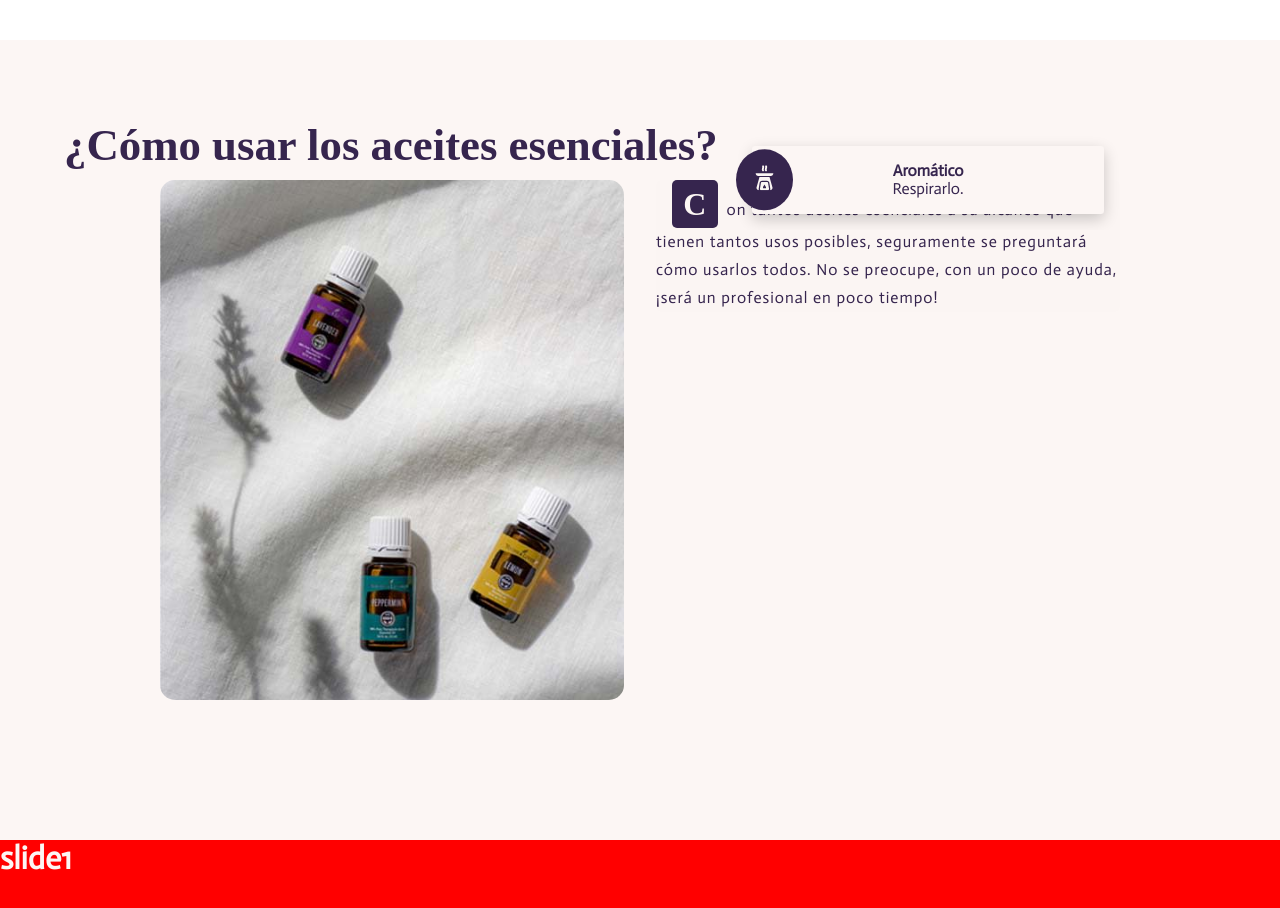
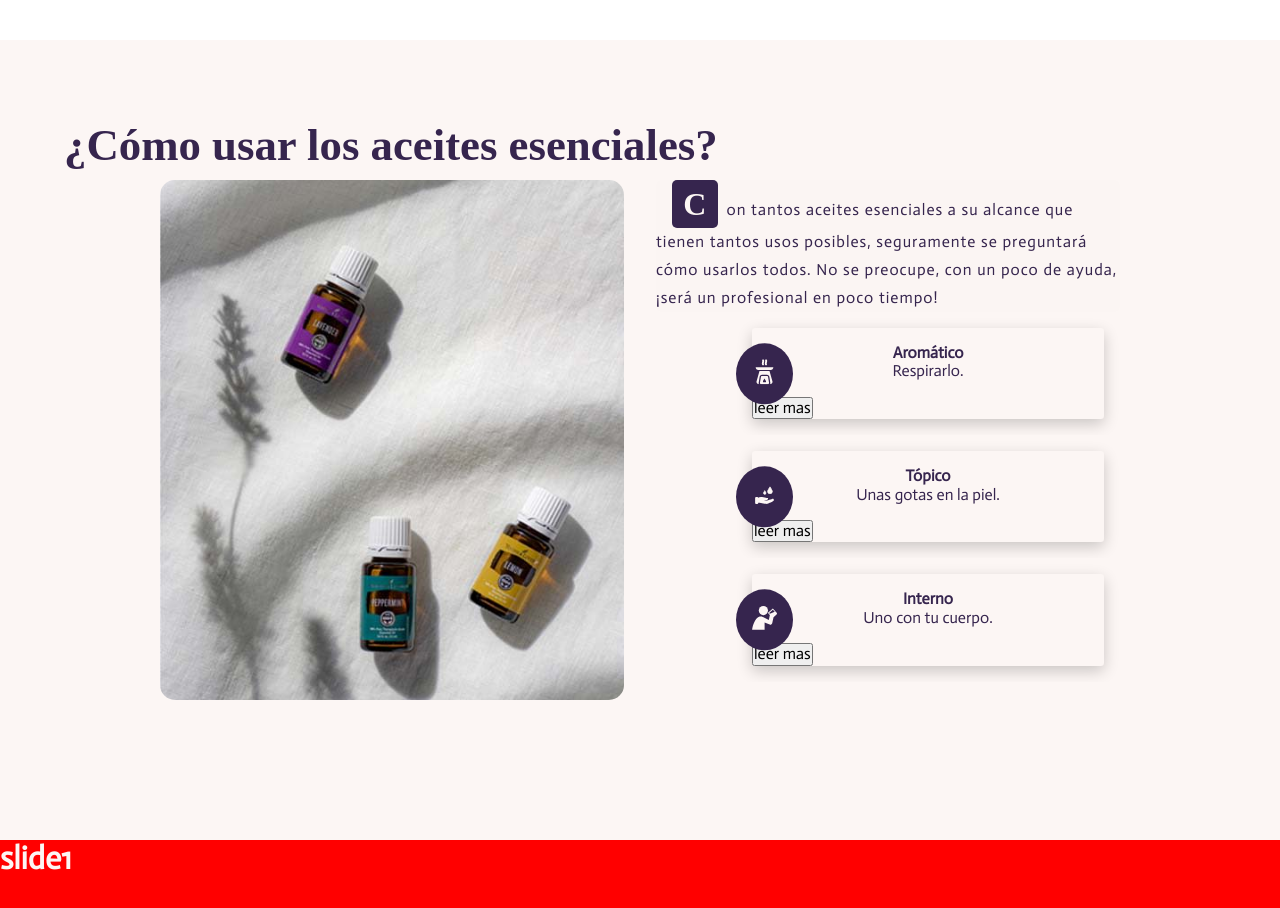
Before and after one commit to A-rielox/R-pagina-aceites, a React (Create React App) app: page / in a window 1280 px wide. Shown: the part 4920-5828 px from the top of the page. Built offline with nearby package versions, Linux system fonts and the light colour scheme; a web font is replaced by a local one.

Commit message:
previo reunion

```diff
--- a/src/components/showcase/Card1.js
+++ b/src/components/showcase/Card1.js
@@ -1,4 +1,4 @@
-import React, { useEffect, useRef } from 'react';
+import React, { useEffect, useRef, useState } from 'react';
 import styled from 'styled-components';
 
 import gsap from 'gsap';
@@ -8,18 +8,19 @@ import { card1 } from './cardsContent';
 const { id, title, desc1, img, svg, desc2 } = card1;
 
 const Card1 = () => {
+   const [opened, setOpened] = useState(false);
+
+   const [tl] = useState(gsap.timeline({ paused: true }));
+
    let refCard1 = useRef(null);
 
-   let tc1 = gsap.timeline({ paused: true, reversed: true });
+   const animate = e => {
+      tl.reversed(!tl.reversed());
+      setOpened(!opened);
+   };
 
    useEffect(() => {
-      refCard1.addEventListener('click', e => {
-         e.stopPropagation();
-         tc1.play();
-         console.log('click click');
-      });
-
-      tc1.to('.service-card1', {
+      tl.to(refCard1, {
          ease: 'power4.easeInOut',
          width: '100vw',
          height: '100vh',
@@ -29,12 +30,18 @@ const Card1 = () => {
          left: 0,
          margin: 0,
          duration: 0.5,
-      });
+      }).reverse();
    }, []);
 
    return (
       <Article>
-         <div className={`service-card${id}`} ref={el => (refCard1 = el)}>
+         <div
+            className={`service-card${id}`}
+            // onClick={animate}
+            ref={el => (refCard1 = el)}
+         >
+            <div className="background"></div>
+
             <div className="space">
                <span className="service-icon">{svg}</span>
 
@@ -43,11 +50,15 @@ const Card1 = () => {
                   <p className="desc1">{desc1}</p>
 
                   {/* <a href="products.html" className="btn service-btn">
-               read more
-            </a> */}
+                     read more
+                  </a> */}
 
                   {/* <p className="desc2">{desc2}</p> */}
                </div>
+
+               <button onClick={animate}>
+                  {opened === false ? 'leer mas' : 'cerrar'}
+               </button>
             </div>
          </div>
       </Article>
@@ -57,7 +68,18 @@ const Card1 = () => {
 export default Card1;
 
 const Article = styled.article`
-   /* position: relative; */
+   .background {
+      position: absolute;
+      top: 50%;
+      left: 50%;
+      transform: translate(-50%, -50%);
+      width: 0%;
+      height: 0%;
+
+      /* disable scroll */
+      height: 100%;
+      overflow: hidden;
+   }
 
    display: flex;
    justify-content: flex-end;
@@ -65,7 +87,9 @@ const Article = styled.article`
 
    .service-card1 {
       width: 30vw;
-      position: absolute;
+      position: relative;
+      top: 0;
+      right: 0;
 
       /*  */
       overflow: hidden;
--- a/src/components/showcase/Card2.js
+++ b/src/components/showcase/Card2.js
@@ -1,7 +1,134 @@
-import React from 'react';
+import React, { useEffect, useRef, useState } from 'react';
+import styled from 'styled-components';
+
+import gsap from 'gsap';
+
+import { card2 } from './cardsContent';
+
+const { id, title, desc1, img, svg, desc2 } = card2;
 
 const Card2 = () => {
-   return <div>Card2</div>;
+   const [opened, setOpened] = useState(false);
+
+   const [tl] = useState(gsap.timeline({ paused: true }));
+
+   let refCard1 = useRef(null);
+
+   const animate = e => {
+      tl.reversed(!tl.reversed());
+      setOpened(!opened);
+   };
+
+   useEffect(() => {
+      tl.to(refCard1, {
+         ease: 'power4.easeInOut',
+         width: '100vw',
+         height: '100vh',
+         backgroundColor: '#36254e',
+         color: '#FFFFFF',
+         top: 0,
+         left: 0,
+         margin: 0,
+         duration: 0.5,
+      }).reverse();
+   }, []);
+   return (
+      <Article>
+         <div
+            className={`service-card${id}`}
+            // onClick={animate}
+            ref={el => (refCard1 = el)}
+         >
+            <div className="space">
+               <span className="service-icon">{svg}</span>
+
+               <div className="service-info">
+                  <h4 className="title">{title}</h4>
+                  <p className="desc1">{desc1}</p>
+
+                  {/* <a href="products.html" className="btn service-btn">
+               read more
+            </a> */}
+
+                  {/* <p className="desc2">{desc2}</p> */}
+               </div>
+
+               <button onClick={animate}>
+                  {opened === false ? 'leer mas' : 'cerrar'}
+               </button>
+            </div>
+         </div>
+      </Article>
+   );
 };
 
 export default Card2;
+
+const Article = styled.article`
+   /* position: relative; */
+
+   display: flex;
+   justify-content: flex-end;
+   align-items: center;
+
+   .service-card2 {
+      width: 30vw;
+      position: relative;
+      top: 0;
+      right: 0;
+
+      /*  */
+      overflow: hidden;
+      display: flex;
+      justify-content: center;
+      align-items: center;
+
+      padding: 1rem;
+
+      .space {
+         background: ${props => props.theme.body};
+         border-radius: 0.2rem;
+         box-shadow: 0 5px 15px rgba(0, 0, 0, 0.2);
+         transition: all 0.2s linear;
+         cursor: pointer;
+
+         width: 100%;
+
+         &:hover {
+            box-shadow: 0 5px 15px rgba(0, 0, 0, 0.3);
+         }
+      }
+   }
+
+   .service-icon {
+      position: absolute;
+      background: ${props => props.theme.text};
+      padding: 1rem;
+      border-radius: 50%;
+
+      top: 50%;
+      left: 0;
+      transform: translateY(-50%);
+
+      svg {
+         fill: ${props => props.theme.body};
+         width: 25px;
+         height: 25px;
+      }
+   }
+
+   .service-info {
+      text-align: center;
+      padding: 1rem 1rem 1rem 1rem;
+   }
+
+   /* el boton tiene clases por defautl con btn "class="btn service-btn"" y  pa cambiarle usa la otra "service-btn" */
+   .service-btn {
+      font-size: 0.75rem;
+      text-transform: capitalize;
+      padding: 0.375rem 1.5rem;
+      border-radius: 0.5rem;
+      font-weight: 400;
+      margin-top: 1.25rem;
+   }
+`;
--- a/src/components/showcase/Card3.js
+++ b/src/components/showcase/Card3.js
@@ -1,7 +1,135 @@
-import React from 'react';
+import React, { useEffect, useRef, useState } from 'react';
+import styled from 'styled-components';
+
+import gsap from 'gsap';
+
+import { card3 } from './cardsContent';
+
+const { id, title, desc1, img, svg, desc2 } = card3;
 
 const Card3 = () => {
-   return <div>Card3</div>;
+   const [opened, setOpened] = useState(false);
+
+   const [tl] = useState(gsap.timeline({ paused: true }));
+
+   let refCard1 = useRef(null);
+
+   const animate = e => {
+      tl.reversed(!tl.reversed());
+      setOpened(!opened);
+   };
+
+   useEffect(() => {
+      tl.to(refCard1, {
+         ease: 'power4.easeInOut',
+         width: '100vw',
+         height: '100vh',
+         backgroundColor: '#36254e',
+         color: '#FFFFFF',
+         top: 0,
+         left: 0,
+         margin: 0,
+         duration: 0.5,
+      }).reverse();
+   }, []);
+
+   return (
+      <Article>
+         <div
+            className={`service-card${id}`}
+            // onClick={animate}
+            ref={el => (refCard1 = el)}
+         >
+            <div className="space">
+               <span className="service-icon">{svg}</span>
+
+               <div className="service-info">
+                  <h4 className="title">{title}</h4>
+                  <p className="desc1">{desc1}</p>
+
+                  {/* <a href="products.html" className="btn service-btn">
+               read more
+            </a> */}
+
+                  {/* <p className="desc2">{desc2}</p> */}
+               </div>
+
+               <button onClick={animate}>
+                  {opened === false ? 'leer mas' : 'cerrar'}
+               </button>
+            </div>
+         </div>
+      </Article>
+   );
 };
 
 export default Card3;
+
+const Article = styled.article`
+   /* position: relative; */
+
+   display: flex;
+   justify-content: flex-end;
+   align-items: center;
+
+   .service-card3 {
+      width: 30vw;
+      position: relative;
+      top: 0;
+      right: 0;
+
+      /*  */
+      overflow: hidden;
+      display: flex;
+      justify-content: center;
+      align-items: center;
+
+      padding: 1rem;
+
+      .space {
+         background: ${props => props.theme.body};
+         border-radius: 0.2rem;
+         box-shadow: 0 5px 15px rgba(0, 0, 0, 0.2);
+         transition: all 0.2s linear;
+         cursor: pointer;
+
+         width: 100%;
+
+         &:hover {
+            box-shadow: 0 5px 15px rgba(0, 0, 0, 0.3);
+         }
+      }
+   }
+
+   .service-icon {
+      position: absolute;
+      background: ${props => props.theme.text};
+      padding: 1rem;
+      border-radius: 50%;
+
+      top: 50%;
+      left: 0;
+      transform: translateY(-50%);
+
+      svg {
+         fill: ${props => props.theme.body};
+         width: 25px;
+         height: 25px;
+      }
+   }
+
+   .service-info {
+      text-align: center;
+      padding: 1rem 1rem 1rem 1rem;
+   }
+
+   /* el boton tiene clases por defautl con btn "class="btn service-btn"" y  pa cambiarle usa la otra "service-btn" */
+   .service-btn {
+      font-size: 0.75rem;
+      text-transform: capitalize;
+      padding: 0.375rem 1.5rem;
+      border-radius: 0.5rem;
+      font-weight: 400;
+      margin-top: 1.25rem;
+   }
+`;
--- a/src/components/showcase/Cards.js
+++ b/src/components/showcase/Cards.js
@@ -2,30 +2,15 @@ import React, { useEffect, useRef } from 'react';
 import styled from 'styled-components';
 // import cardsContent from './cardsContent';
 import Card1 from './Card1';
+import Card2 from './Card2';
+import Card3 from './Card3';
 
 const Cards = () => {
-   let wrapperRef = useRef(null);
-
-   useEffect(() => {
-      // const card1 = document.querySelector('.card1');
-      // const card2 = document.querySelector('.card2');
-      // const card3 = document.querySelector('.card3');
-      // card1.addEventListener('click', () => {
-      //    console.log('card1');
-      // });
-      // card2.addEventListener('click', () => {
-      //    console.log('card2');
-      // });
-      // card3.addEventListener('click', () => {
-      //    console.log('card3');
-      // });
-   }, []);
-
-   const consoleOut = () => {};
-
    return (
       <Wrapper className="CARDS--WRAPPER">
          <Card1 />
+         <Card2 />
+         <Card3 />
       </Wrapper>
    );
 };
@@ -35,6 +20,9 @@ export default Cards;
 const Wrapper = styled.div`
    display: flex;
    flex-direction: column;
+
+   width: 100%;
+   height: 100%;
    /* justify-content: space-around; */
    /* align-items: center; */
 
--- a/src/sections/Showcase.js
+++ b/src/sections/Showcase.js
@@ -19,7 +19,7 @@ const Showcase = () => {
                   </Left>
 
                   <Right className="RIGHT">
-                     <Text>
+                     <Text className="TEXT--WRIGHT">
                         <span className="firstLetter">C</span>on tantos aceites
                         esenciales a su alcance que tienen tantos usos posibles,
                         seguramente se preguntará cómo usarlos todos. No se
@@ -54,8 +54,6 @@ const Container = styled.article`
    display: flex;
    justify-content: center;
    align-items: center;
-
-   /* position: relative; */
 `;
 
 const Title = styled.h2`
@@ -78,7 +76,7 @@ const Left = styled.div`
 const Right = styled.div`
    width: 50%;
    display: flex;
-   /* flex-direction: column; */
+   flex-direction: column;
    align-items: flex-start;
 
    margin-left: 2rem;
```
